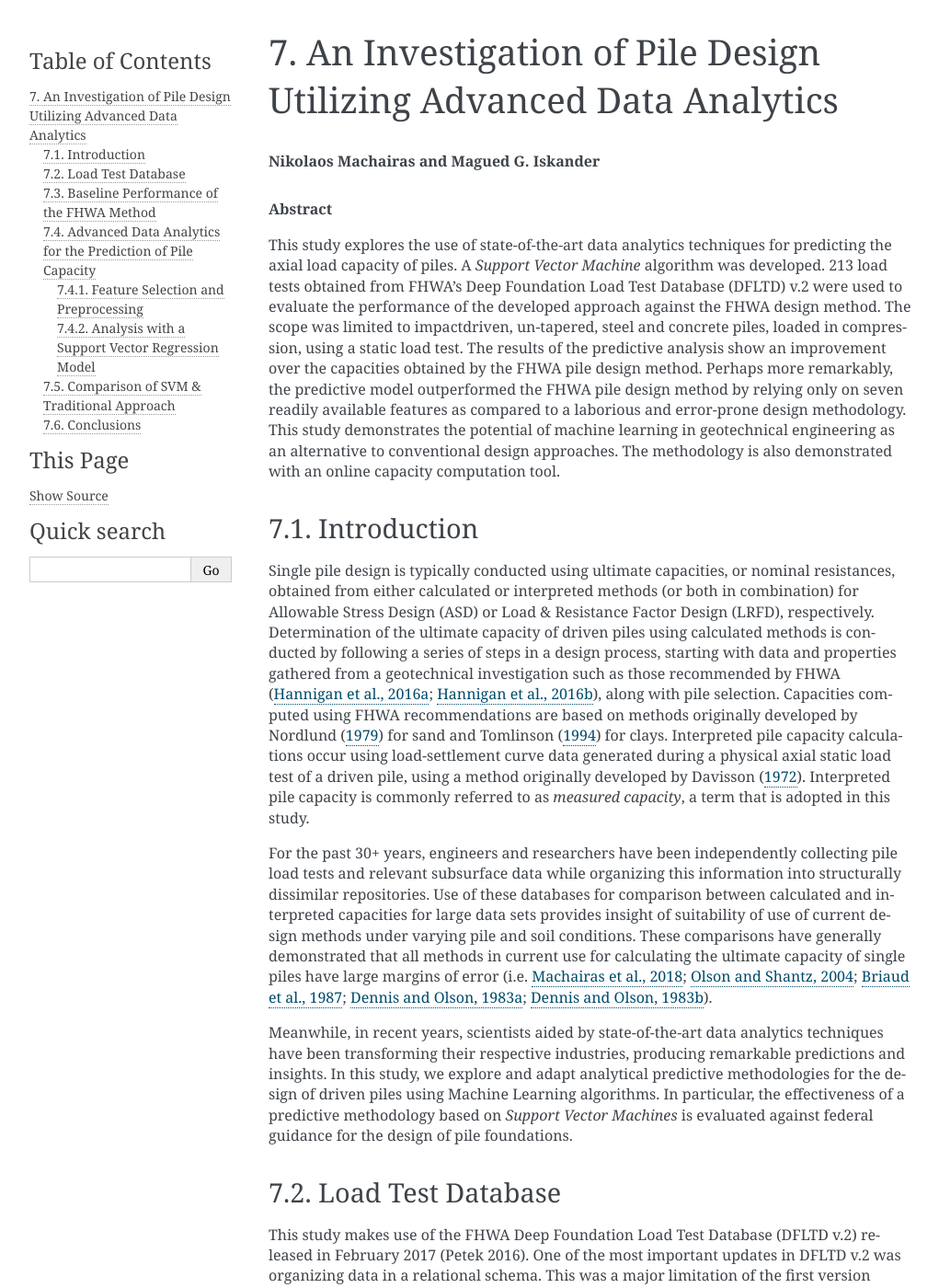
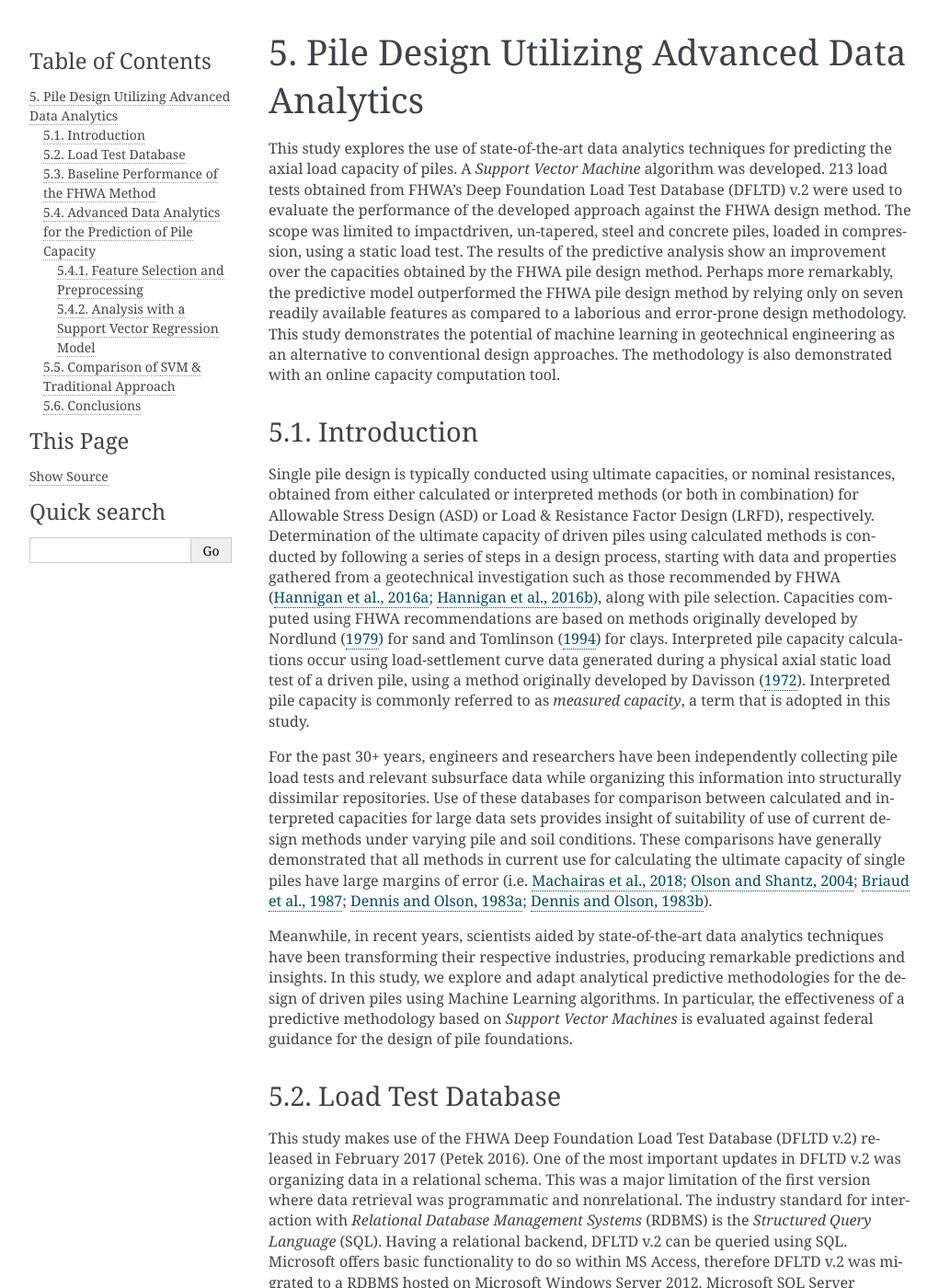
Before and after one commit to nickmachairas/doctorate, a Sphinx documentation site: the page built from docs/6-ifcee-analytics/ifcee_paper.rst, in a window 1280 px wide and 1400 px high. Shown: the whole window at 92% size, without its empty margins (118-1139 px from the left). Built offline with Sphinx 7.4.7, drawn with Linux system fonts in a browser that asks for light colours; some of the changed text lies outside the part shown.

Commit message:
moved ifcee paper up

```diff
--- a/docs/p2-ifcee/ifcee_paper.rst
+++ b/docs/6-ifcee-analytics/ifcee_paper.rst
@@ -1,10 +1,7 @@
-#################################################################
-An Investigation of Pile Design Utilizing Advanced Data Analytics
-#################################################################
+#############################################
+Pile Design Utilizing Advanced Data Analytics
+#############################################
 
-.. rubric:: Nikolaos Machairas and Magued G. Iskander
-
-.. rubric:: Abstract
 
 This study explores the use of state-of-the-art data analytics techniques for predicting the axial load capacity of piles. A *Support Vector Machine* algorithm was developed. 213 load tests obtained from FHWA’s Deep Foundation Load Test Database (DFLTD) v.2 were used to evaluate the performance of the developed approach against the FHWA design method. The scope was limited to impact­driven, un-tapered, steel and concrete piles, loaded in compression, using a static load test. The results of the predictive analysis show an improvement over the capacities obtained by the FHWA pile design method. Perhaps more remarkably, the predictive model outperformed the FHWA pile design method by relying only on seven readily available features as compared to a laborious and error-prone design methodology. This study demonstrates the potential of machine learning in geotechnical engineering as an alternative to conventional design approaches. The methodology is also demonstrated with an online capacity computation tool.
 
--- a/docs/conf.py
+++ b/docs/conf.py
@@ -124,7 +124,9 @@ latex_elements = {
         \usepackage{enumitem}
         \setlist{nosep}
 
-
+        %% page line numbers
+        \usepackage{lineno}
+        \linenumbers
 
     ''',
     'maketitle': r'''
--- a/docs/index.rst
+++ b/docs/index.rst
@@ -63,6 +63,6 @@ Modern Data Management and Analysis of Driven Piles
    2-database/_database.rst
    3-edafos/edafos.rst
    4-nominal/_nominal_capacity.rst
+   6-ifcee-analytics/ifcee_paper.rst
    references.rst
    90-piles-notations/notations.rst
-   p2-ifcee/ifcee_paper.rst
```
Also changed, not shown: docs/6-ifcee-analytics/figures/ifcee_paper_fig1.png (renamed from docs/p2-ifcee/figures/ifcee_paper_fig1.png), docs/6-ifcee-analytics/figures/ifcee_paper_fig2.png (renamed from docs/p2-ifcee/figures/ifcee_paper_fig2.png), docs/6-ifcee-analytics/figures/ifcee_paper_fig3.png (renamed from docs/p2-ifcee/figures/ifcee_paper_fig3.png), docs/6-ifcee-analytics/figures/ifcee_paper_fig4.png (renamed from docs/p2-ifcee/figures/ifcee_paper_fig4.png), docs/6-ifcee-analytics/figures/ifcee_paper_fig5.png (renamed from docs/p2-ifcee/figures/ifcee_paper_fig5.png), docs/6-ifcee-analytics/figures/ifcee_paper_fig6.png (renamed from docs/p2-ifcee/figures/ifcee_paper_fig6.png), docs/6-ifcee-analytics/figures/ifcee_paper_fig7.png (renamed from docs/p2-ifcee/figures/ifcee_paper_fig7.png), 1 other file.
